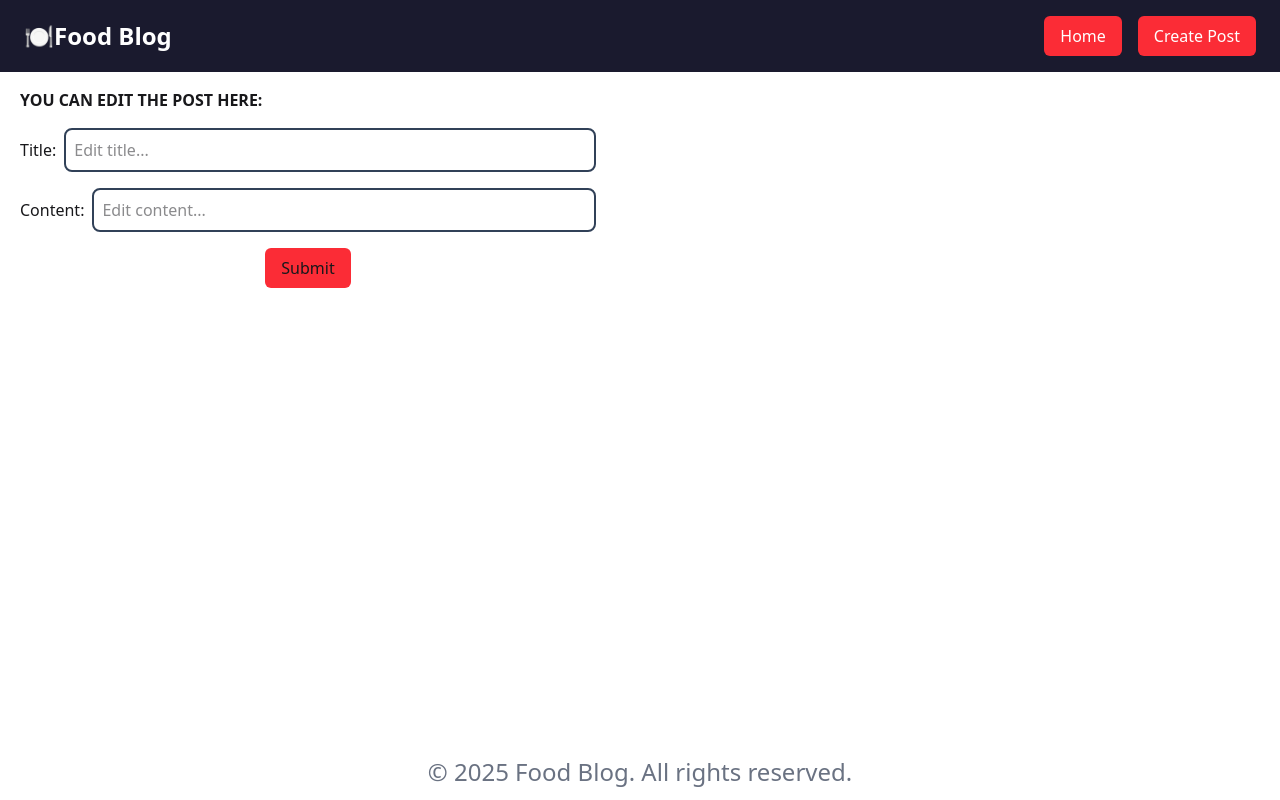
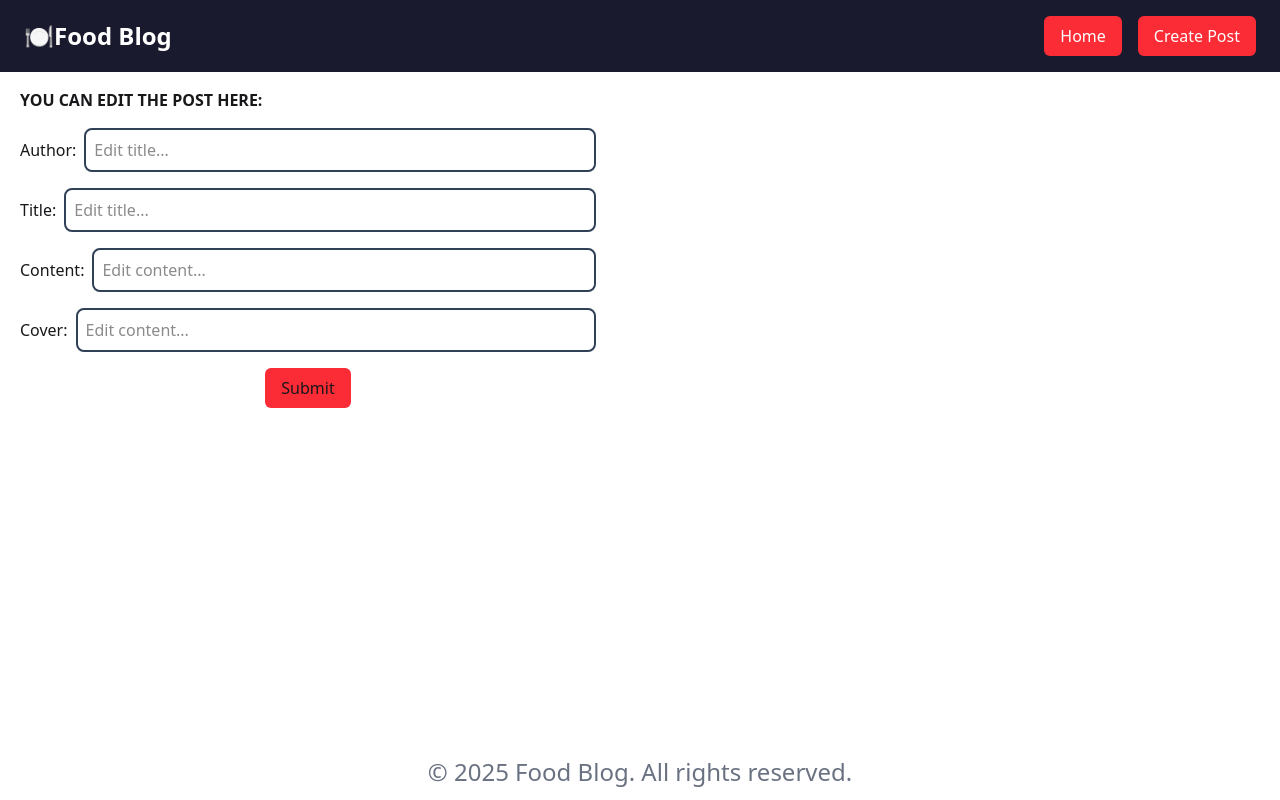
Before and after one commit to Stradow/Foodblog-Frontend, a React (Vite) app: page /posts/1/edit in a window 1280 px wide. Built offline with nearby package versions, Linux system fonts and the light colour scheme; no server answers.

Commit message:
updates mainly on  edit form and  restructuring code

```diff
--- a/src/components/EditForm.jsx
+++ b/src/components/EditForm.jsx
@@ -1,14 +1,35 @@
-import { useState } from 'react';
+import { useState, useEffect } from 'react';
 import { updatePost } from '../data/posts';
 import { useParams } from 'react-router';
+import { getPostById } from '../data/posts';
 
 const EditForm = () => {
   const {postId} = useParams();
     const [form, setForm] = useState({
-    imgUrl: '',
+    author: '',
     title: '',
-    content: ''
+    content: '',
+    cover: ''
   });
+
+
+  useEffect(() => {
+    let ignore = false;
+    (async () => {
+      try {
+        const postData = await getPostById(postId);
+        if (!ignore) {
+          setForm(postData);
+        }
+      } catch (error) {
+        console.error(error);
+      }
+    })();
+
+    return () => {
+      ignore = true;
+    };
+  }, [postId]);
 
   const handleChange = e => {
     setForm(prev => ({ ...prev, [e.target.name]: e.target.value }));
@@ -22,9 +43,14 @@ const EditForm = () => {
   //     }
   // };
 
-  const handleSubmit = e => {
+  const handleSubmit = async e => {
     e.preventDefault();
-    updatePost(postId, form);
+    try  {
+      await updatePost(postId, form);
+
+    } catch (error) {
+      console.error(error);
+    }
 
     setForm({
       imgUrl: '',
@@ -37,6 +63,17 @@ const EditForm = () => {
     <section className="max-w-3xl ml-5">
       <h2 className="mb-4 mt-4 font-bold">YOU CAN EDIT THE POST HERE:</h2>
       <form onSubmit={handleSubmit} id="edit-form" className="flex flex-col gap-4 w-3/4">
+        <label className="w-full flex gap-2 items-baseline">
+          <span className="text-l">Author:</span>
+          <input
+            value={form.author}
+            onChange={handleChange}
+            name="author"
+            type="text"
+            placeholder="Edit title..."
+            className="bg-inherit border-solid border-2 border-slate-700 rounded-lg p-2 grow"
+          />
+        </label>
         <label className="w-full flex gap-2 items-baseline">
           <span className="text-l">Title:</span>
           <input
@@ -54,6 +91,17 @@ const EditForm = () => {
             value={form.content}
             onChange={handleChange}
             name="content"
+            type="text"
+            placeholder="Edit content..."
+            className="bg-inherit border-solid border-2 border-slate-700 rounded-lg p-2 grow"
+          />
+        </label>
+        <label className="w-full flex gap-2 items-baseline">
+          <span className="text-l">Cover:</span>
+          <input
+            value={form.cover}
+            onChange={handleChange}
+            name="cover"
             type="text"
             placeholder="Edit content..."
             className="bg-inherit border-solid border-2 border-slate-700 rounded-lg p-2 grow"
--- a/src/pages/PostDetailsPage.jsx
+++ b/src/pages/PostDetailsPage.jsx
@@ -1,7 +1,7 @@
 import { useEffect, useState } from 'react';
 import { useParams, useNavigate, Link } from 'react-router';
 import { getPostById, deletePost } from '../data/posts';
-import posts from '../data/data';
+// import posts from '../data/data';
 
 const PostDetailsPage = () => {
   const [currPost, setCurrPost] = useState({});
```
Also changed, not shown: src/layout/MainLayout.jsx (+20 -0 lines).
